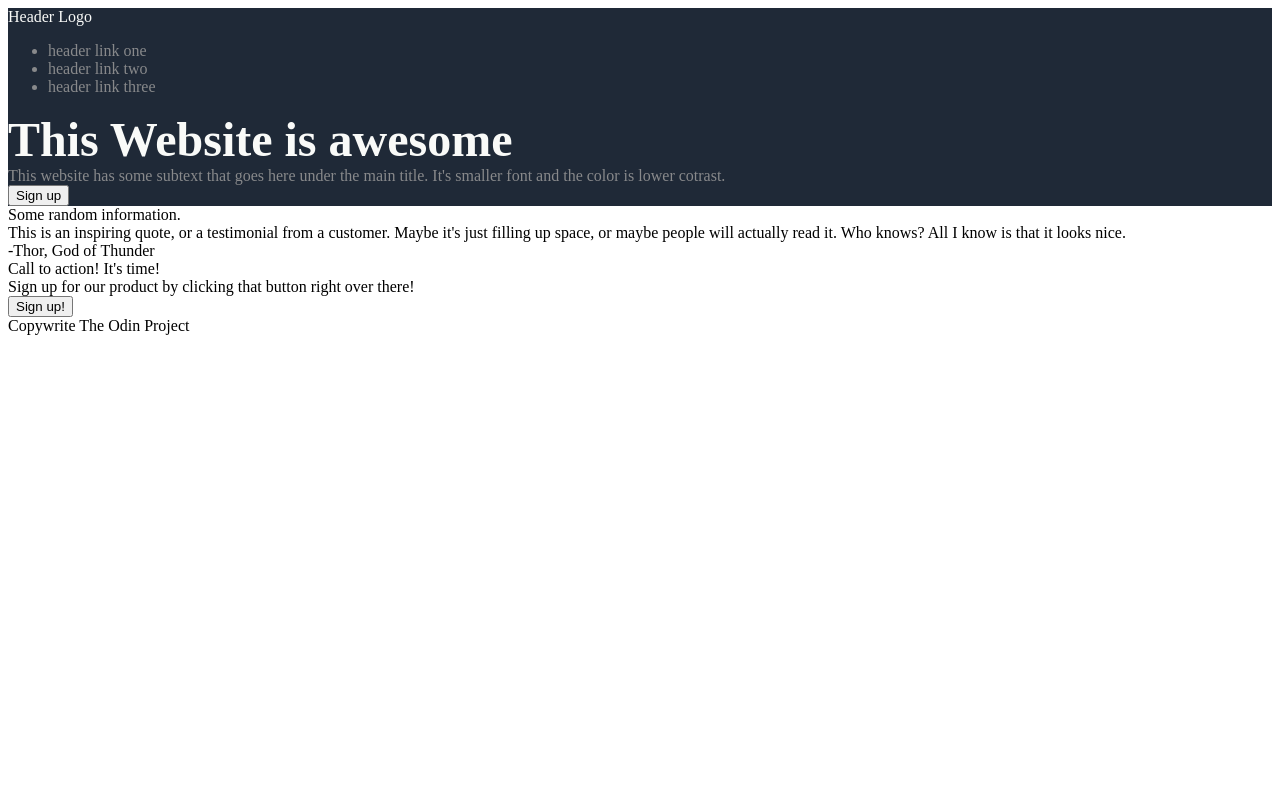
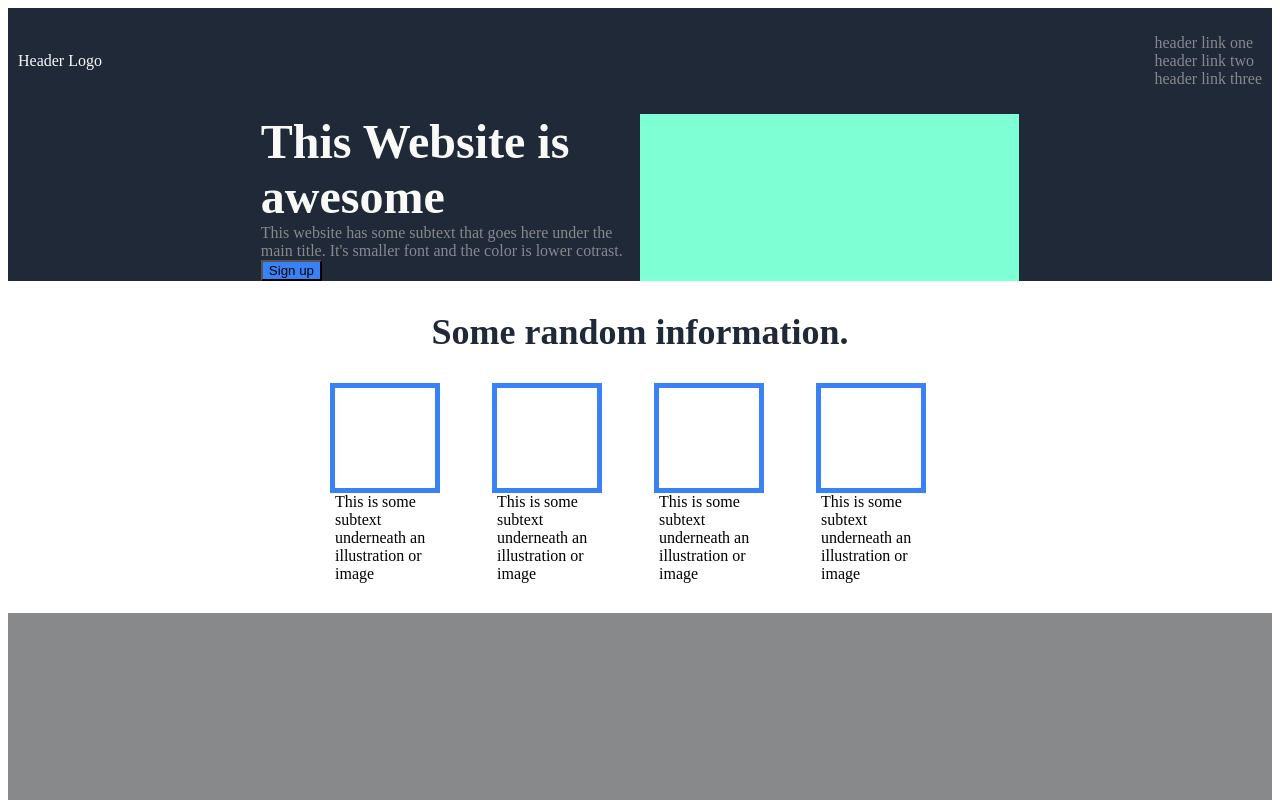
Before and after one commit to JGreene3387/TOPwebsiteCopy, a plain HTML site: page index.html in a window 1280 px wide. Shown: the top 800 px of the page. Drawn offline with Linux system fonts and the light colour scheme.

Commit message:
Progress?

```diff
--- a/index.html
+++ b/index.html
@@ -37,10 +37,24 @@
     <div class="main-content">
         <div class="main-top">
             <div class="main-title">Some random information.</div>
+           <div class="block-container">
             <div class="image-blocks">
                 <div class="block-picture"></div>
-                <div class="block-text"></div>
+                <div class="block-text">This is some subtext underneath an illustration or image</div>
             </div>
+            <div class="image-blocks">
+                <div class="block-picture"></div>
+                <div class="block-text">This is some subtext underneath an illustration or image</div>
+            </div>
+            <div class="image-blocks">
+                <div class="block-picture"></div>
+                <div class="block-text">This is some subtext underneath an illustration or image</div>
+            </div>
+            <div class="image-blocks">
+                <div class="block-picture"></div>
+                <div class="block-text">This is some subtext underneath an illustration or image</div>
+            </div>
+           </div>
         </div>
         <div class="quote-block">
             <div class="quote">This is an inspiring quote, or a testimonial from a
--- a/styles.css
+++ b/styles.css
@@ -11,3 +11,96 @@ header {
     font-size: 48px;
     font-weight: 900;
 }
+button {
+    background-color: #3882f6;
+}
+.header-bar {
+    display: flex;
+    justify-content: space-between;
+    flex-direction: row;
+    align-items: center;
+    padding: 10px;
+}
+.header-links {
+    display: flex;
+    flex-direction: row;
+}
+ul {
+    list-style-type: none;
+}
+.header-content {
+    display: flex;
+    flex-direction: row;
+    justify-content: center;
+}
+.header-blurb {
+    display: flex;
+    flex-wrap: wrap;
+    max-width: 30%;
+}
+.main-pic {
+    background-color: aquamarine;
+    height:auto;
+    width: 30%;
+}
+/*.main-content {
+
+
+}*/
+.main-top {
+    display: flex;
+    flex-direction: column;
+    justify-content: center;
+    align-items: center;
+
+
+}
+.main-title {
+  color: #1F2937;
+  font-size: 36px;
+  font-weight: 900;
+  margin-top: 30px;
+
+}
+.block-container {
+    display: flex;
+    flex-direction: row;
+}
+.image-blocks {
+    display: flex;
+    flex-direction: column;
+    justify-content: center;
+    align-items: center;
+    padding: 30px;
+    max-width: 15%;
+    flex-wrap: wrap;
+
+}
+.block-picture {
+    border: 5px solid #3882f6;
+    height: 100px;
+    width: 100px;
+}
+.block-text {
+    width: 100px;
+    height: auto;
+
+}
+.quote-block {
+    background-color: #88898b;
+    color: #1F2937;
+    font-size: 36px;
+    font-style: italic;
+    display: flex;
+    flex-direction: column;
+    padding: 20%;
+    justify-content: flex-end;
+}
+.quote {
+    display: flex;
+}
+.quote-sig {
+    display: flex;
+    justify-content: flex-end;
+    font-weight: bold;
+}
```
